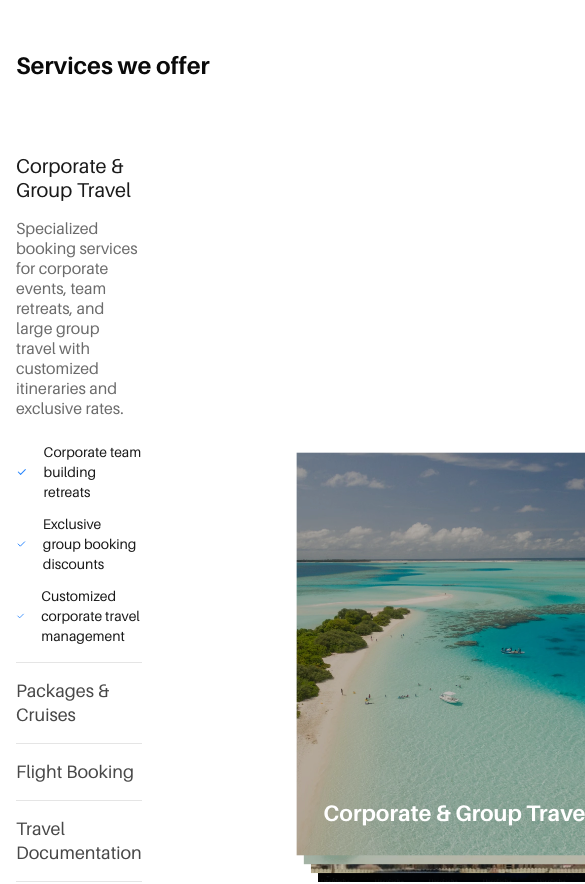
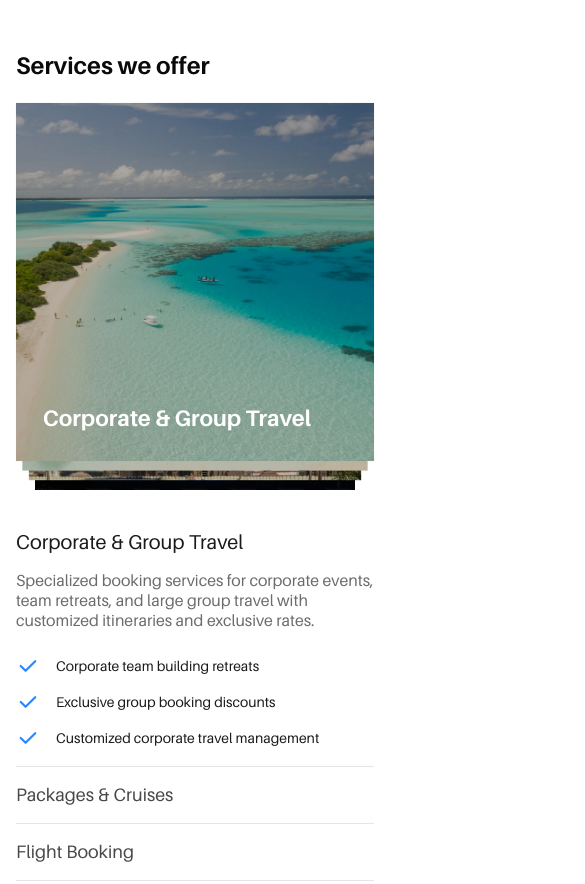
Before and after one commit to akshay1502/tydd, a Next.js app: page /about in a window 390 px wide. Shown: the part 1460-2344 px from the top of the page, 585 px wide, since content can reach past the window. Built offline with nearby package versions, Linux system fonts and the light colour scheme.

Commit message:
services mobile responsiveness

```diff
--- a/src/app/(frontend)/about/services.tsx
+++ b/src/app/(frontend)/about/services.tsx
@@ -66,8 +66,8 @@ export default function Services() {
   return (
     <div>
       <h2 className="mb-14">Services we offer</h2>
-      <div className="flex flex-row gap-44 items-end">
-        <div className="grow">
+      <div className="flex lg:flex-row flex-col lg:gap-44 gap-6 items-end">
+        <div className="grow order-2 lg:order-1">
           <Accordion
             type="single"
             collapsible
@@ -102,14 +102,14 @@ export default function Services() {
             ))}
           </Accordion>
         </div>
-        <div className="relative w-[360px] h-[360px] shrink-0">
+        <div className="relative w-[320px] h-[320px] shrink-0 order-1 lg:order-2 self-center lg:self-end mt-8 lg:mt-0">
           {services.map((service, index) => {
             const isHidden = index < activeIndex
 
             return (
               <div
                 key={index}
-                className={`w-[360px] h-[360px] absolute transition-all duration-700 overflow-hidden`}
+                className={`w-[320px] h-[320px] absolute transition-all duration-700 overflow-hidden`}
                 style={{
                   bottom: `${(3 - index) * 16}px`,
                   transform: isHidden
--- a/src/app/(frontend)/all-packages/HeroImageSlider.tsx
+++ b/src/app/(frontend)/all-packages/HeroImageSlider.tsx
@@ -108,8 +108,8 @@ export default function HeroImageSlider() {
       <Suspense fallback={<div>Loading...</div>}>
         <PackagesTab activeTab={activeTab} />
       </Suspense>
-      <div className="absolute lg:left-28 left-4 top-32 z-10 lg:w-[512px]">
-        <h2 className="text-white text-xl mb-4 capitalize">{activeTab}</h2>
+      <div className="absolute lg:left-28 left-4 top-32 z-10 lg:w-[512px] lg:top-1/2 lg:-translate-y-1/2">
+        <h2 className="text-white mb-4 capitalize">{activeTab}</h2>
         <p className="text-white lg:text-xl text-xs">
           Discover the beauty of India with our curated travel packages, covering breathtaking
           destinations from the Himalayas to the beaches of Goa.
--- a/src/assets/icons/lastMinuteSwiperLeft.tsx
+++ b/src/assets/icons/lastMinuteSwiperLeft.tsx
@@ -1,6 +1,13 @@
 export default function IconLastMinuteSwiperLeft() {
   return (
-    <svg width="48" height="48" viewBox="0 0 48 48" fill="none" xmlns="http://www.w3.org/2000/svg">
+    <svg
+      width="48"
+      height="48"
+      viewBox="0 0 48 48"
+      fill="none"
+      xmlns="http://www.w3.org/2000/svg"
+      className="lg:w-12 lg:h-12 w-8"
+    >
       <rect width="48" height="48" rx="24" fill="url(#paint0_linear_360_5101)" />
       <path
         d="M21.165 16.9185L14.0834 24.0001L21.165 31.0818"
```
